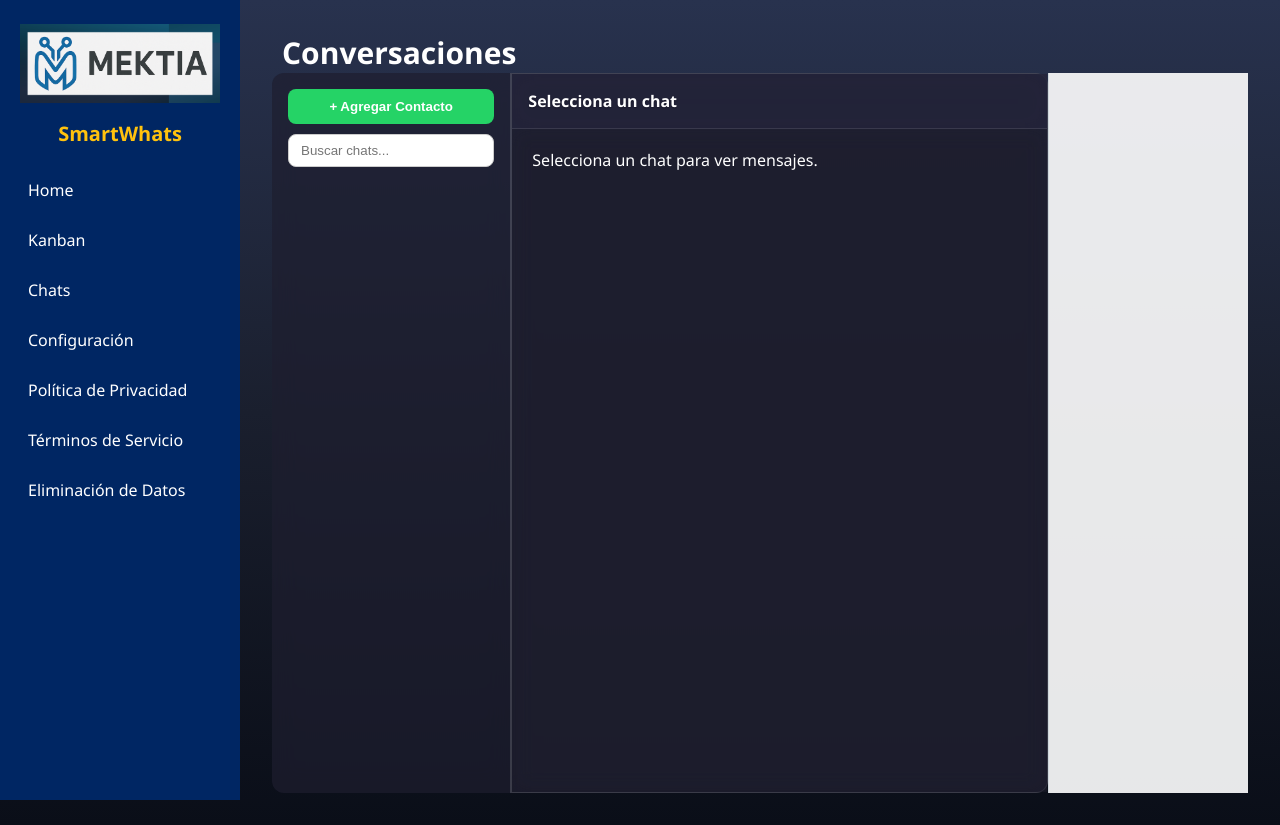
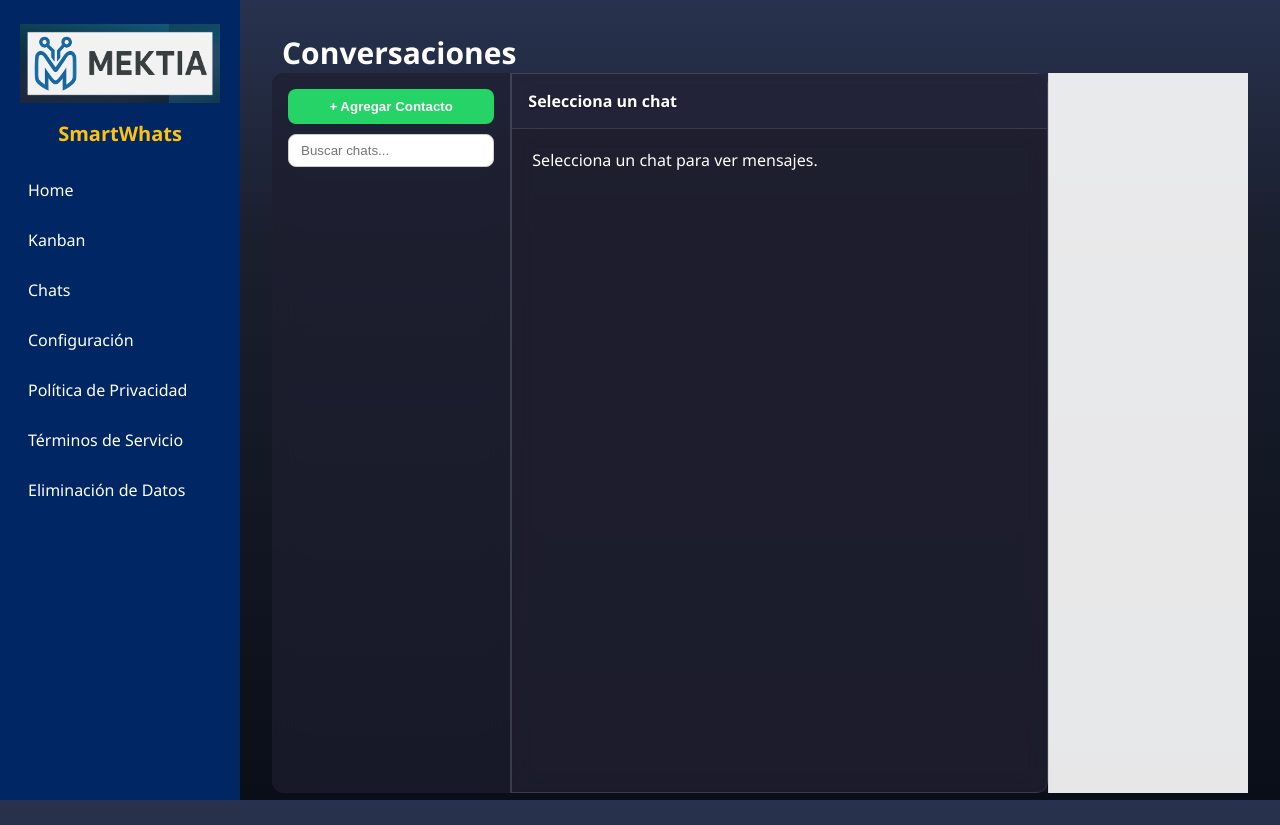
Before and after one commit to Mektiaventas/Whatsmektia, a Flask app: page /chats in a window 1280 px wide. Run offline with Flask 3, Linux system fonts and the light colour scheme; data that the repository does not hold is empty.

Commit message:
mayor graadiente de fondo

```diff
--- a/static/css/styles.css
+++ b/static/css/styles.css
@@ -31,13 +31,16 @@ html, body {
 
 body {
   font-family: 'Segoe UI', sans-serif;
-  /* Gradiente global */
+  /* GRADIENTE COMPLETO - OCUPA TODA LA ALTURA */
   background: linear-gradient(
-    180deg,
+    to bottom,
     var(--bg-light-1) 0%,
-    var(--bg-light-2) 50%,
+    var(--bg-light-2) 30%,
     var(--bg-dark) 100%
   );
+  background-attachment: fixed; /* Fija el gradiente a toda la pantalla */
+  background-size: 100% 100%; /* Cubre toda el área */
+  min-height: 100vh; /* Asegura que ocupe al menos toda la pantalla */
   color: var(--text-light);
 }
 
```
